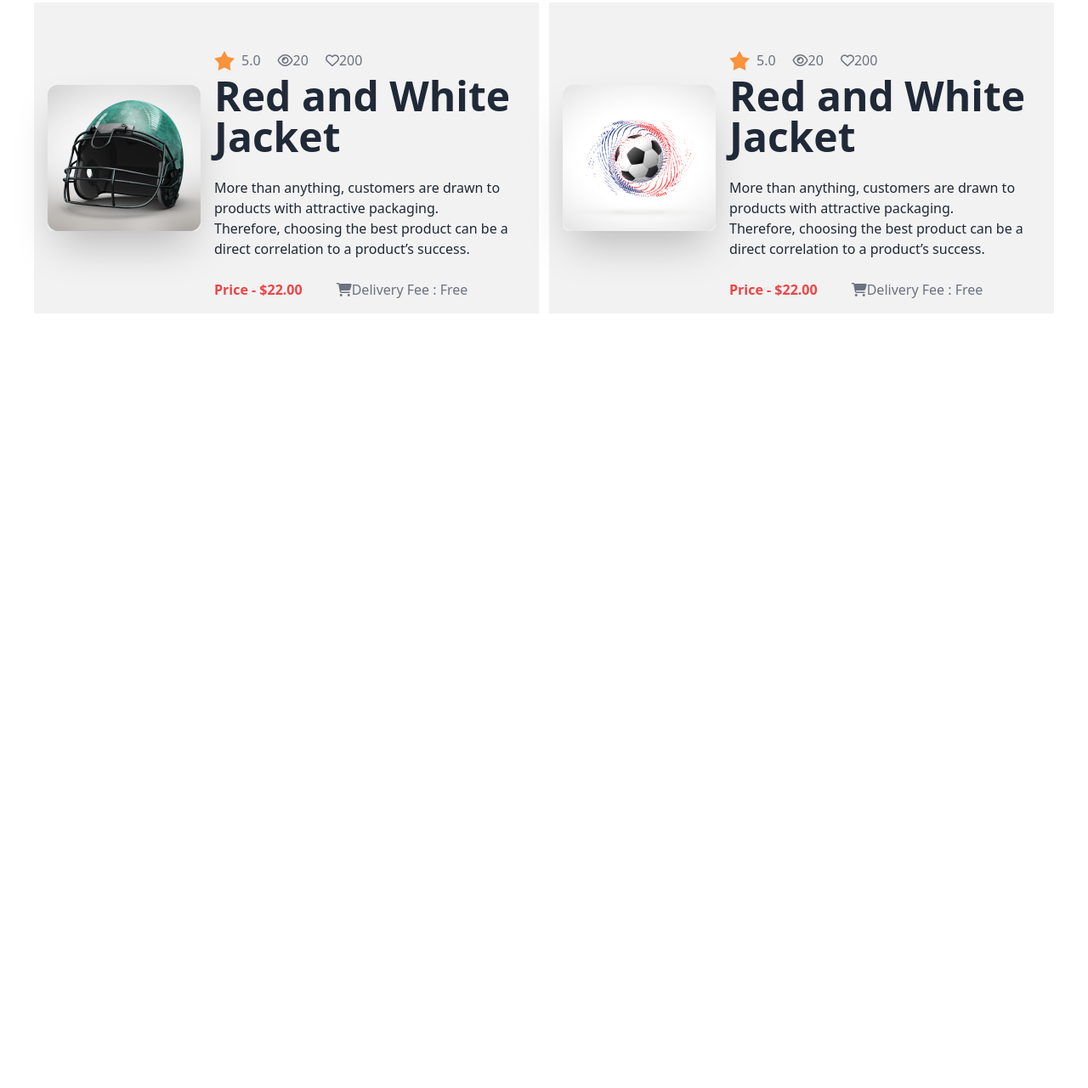
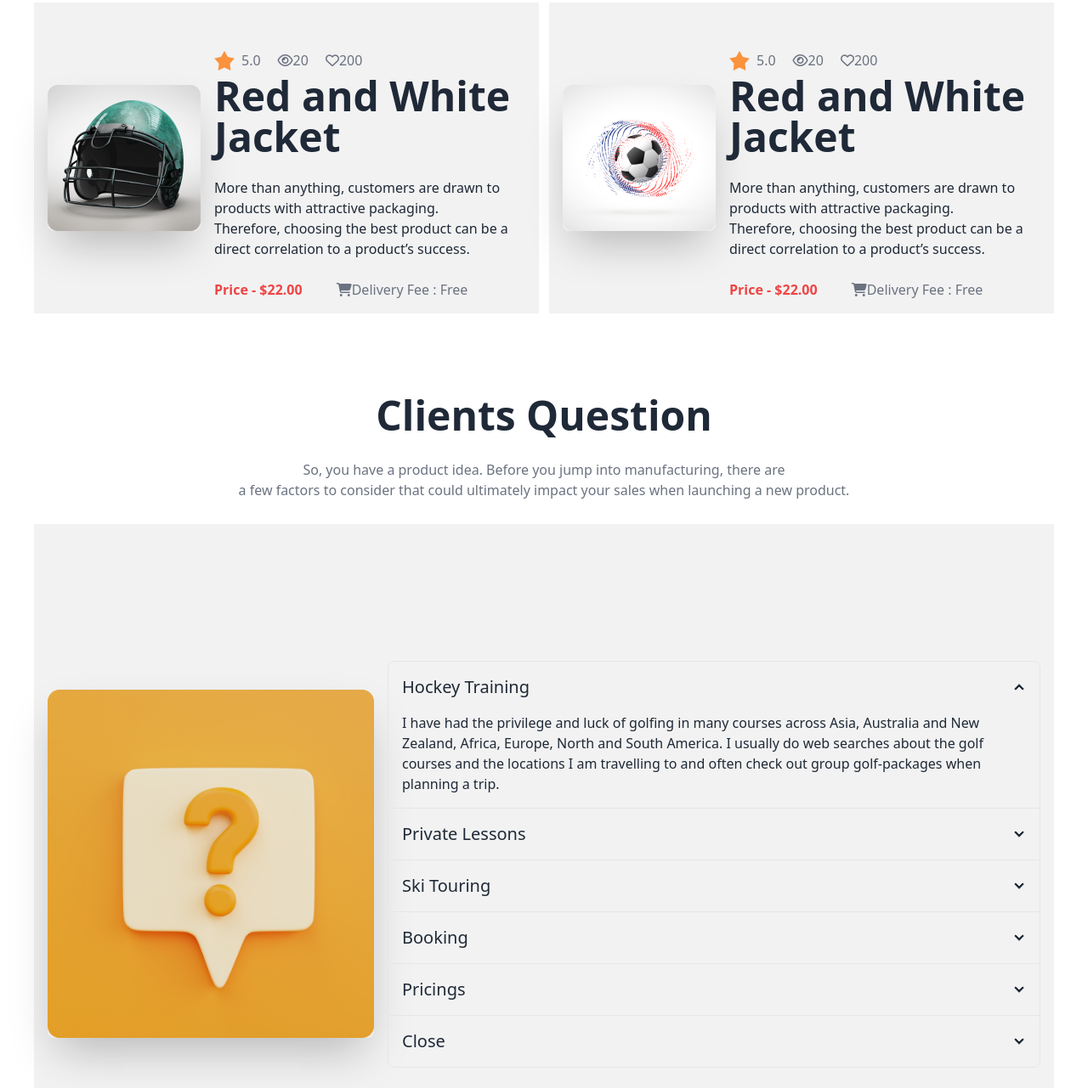
Before and after one commit to 12AlAdnan/assignment-3, a plain HTML site: page index.html in a window 1280 px wide. Shown: the part 3179-4460 px from the top of the page at 85% size. Before the commit the page ends 3548 px from the top, so only its background shows below. Drawn offline with nearby package versions, Linux system fonts and the light colour scheme.

Commit message:
faq section added

```diff
--- a/index.html
+++ b/index.html
@@ -23,8 +23,7 @@
           <img src="Images/1.png" class="w-full" />
           <div class="bg-[#131318] text-white rounded-xl p-5 lg:absolute top-2/3 left-1/2 gap-20">
             <h2 class="text-3xl font-bold">Meet all the heroes from the field</h2>
-            <p class="text-gray-500">I have had the privilege and luck of golfing in many courses across Asia, <br>
-              Australia and New Zealand, Africa, Europe, North and South America.</p>
+            <p class="text-gray-500">I have had the privilege and luck of golfing in many courses across Asia, <br>Australia and New Zealand, Africa, Europe, North and South America.</p>
           </div>
           <div class="absolute flex justify-between transform -translate-y-1/2 left-5 right-5 top-1/2">
             <a href="#slide2" class="btn btn-circle">❮</a>
@@ -147,7 +146,7 @@
     <section class="px-10">
       <div class="text-center pt-10">
         <h2 class="text-5xl font-bold">Our New Products</h2>
-        <p class="py-7">Product testing research is a proactive and essential process that contributes to the
+        <p class="py-7 text-gray-500">Product testing research is a proactive and essential process that contributes to the
           overall<br> success and sustainability of a business. Whether it be a new product or service or updating
           <br>original versions, collecting feedback before launching can ensure it meets customer expectations,
         </p>
@@ -281,6 +280,77 @@
         </div>
       </div>
     </section>
+    <!-- Clients Question container -->
+    <section class="px-10 my-24">
+      <div class="text-center">
+        <h2 class="text-5xl font-bold">Clients Question</h2>
+        <p class="py-7 text-gray-500">So, you have a product idea. Before you jump into manufacturing, there are <br> a few factors to consider that could ultimately impact your sales when launching a new product. </p>
+      </div>
+      <div>
+        <!-- frequently asked qudtion -->
+        <div class="hero min-h-screen bg-base-200">
+          <div class="hero-content flex-col lg:flex-row">
+            <img src="Images/11.png" class="max-w-sm rounded-lg shadow-2xl" />
+            <div class="join join-vertical w-full">
+              <div class="collapse collapse-arrow join-item border border-base-300">
+                <input type="radio" name="my-accordion-4" checked="checked" />
+                <div class="collapse-title text-xl font-medium">
+                  Hockey Training
+                </div>
+                <div class="collapse-content">
+                  <p>I have had the privilege and luck of golfing in many courses across Asia, Australia and New Zealand, Africa, Europe, North and South America. I usually do web searches about the golf courses and the locations I am travelling to and often check out group golf-packages when planning a trip.</p>
+                </div>
+              </div>
+              <div class="collapse collapse-arrow join-item border border-base-300">
+                <input type="radio" name="my-accordion-4" />
+                <div class="collapse-title text-xl font-medium">
+                  Private Lessons
+                </div>
+                <div class="collapse-content">
+                  <p>I have had the privilege and luck of golfing in many courses across Asia, Australia and New Zealand, Africa, Europe, North and South America. I usually do web searches about the golf courses and the locations I am travelling to and often check out group golf-packages when planning a trip.</p>
+                </div>
+              </div>
+              <div class="collapse collapse-arrow join-item border border-base-300">
+                <input type="radio" name="my-accordion-4" />
+                <div class="collapse-title text-xl font-medium">
+                  Ski Touring
+                </div>
+                <div class="collapse-content">
+                  <p>I have had the privilege and luck of golfing in many courses across Asia, Australia and New Zealand, Africa, Europe, North and South America. I usually do web searches about the golf courses and the locations I am travelling to and often check out group golf-packages when planning a trip.</p>
+                </div>
+              </div>
+              <div class="collapse collapse-arrow join-item border border-base-300">
+                <input type="radio" name="my-accordion-4" />
+                <div class="collapse-title text-xl font-medium">
+                  Booking
+                </div>
+                <div class="collapse-content">
+                  <p>I have had the privilege and luck of golfing in many courses across Asia, Australia and New Zealand, Africa, Europe, North and South America. I usually do web searches about the golf courses and the locations I am travelling to and often check out group golf-packages when planning a trip.</p>
+                </div>
+              </div>
+              <div class="collapse collapse-arrow join-item border border-base-300">
+                <input type="radio" name="my-accordion-4" />
+                <div class="collapse-title text-xl font-medium">
+                  Pricings
+                </div>
+                <div class="collapse-content">
+                  <p>I have had the privilege and luck of golfing in many courses across Asia, Australia and New Zealand, Africa, Europe, North and South America. I usually do web searches about the golf courses and the locations I am travelling to and often check out group golf-packages when planning a trip.</p>
+                </div>
+              </div>
+              <div class="collapse collapse-arrow join-item border border-base-300">
+                <input type="radio" name="my-accordion-4" />
+                <div class="collapse-title text-xl font-medium">
+                  Close
+                </div>
+                <div class="collapse-content">
+                  <p>---</p>
+                </div>
+              </div>
+            </div>
+          </div>
+        </div>
+      </div>
+    </section>
   </main>
   <footer>
 
```
